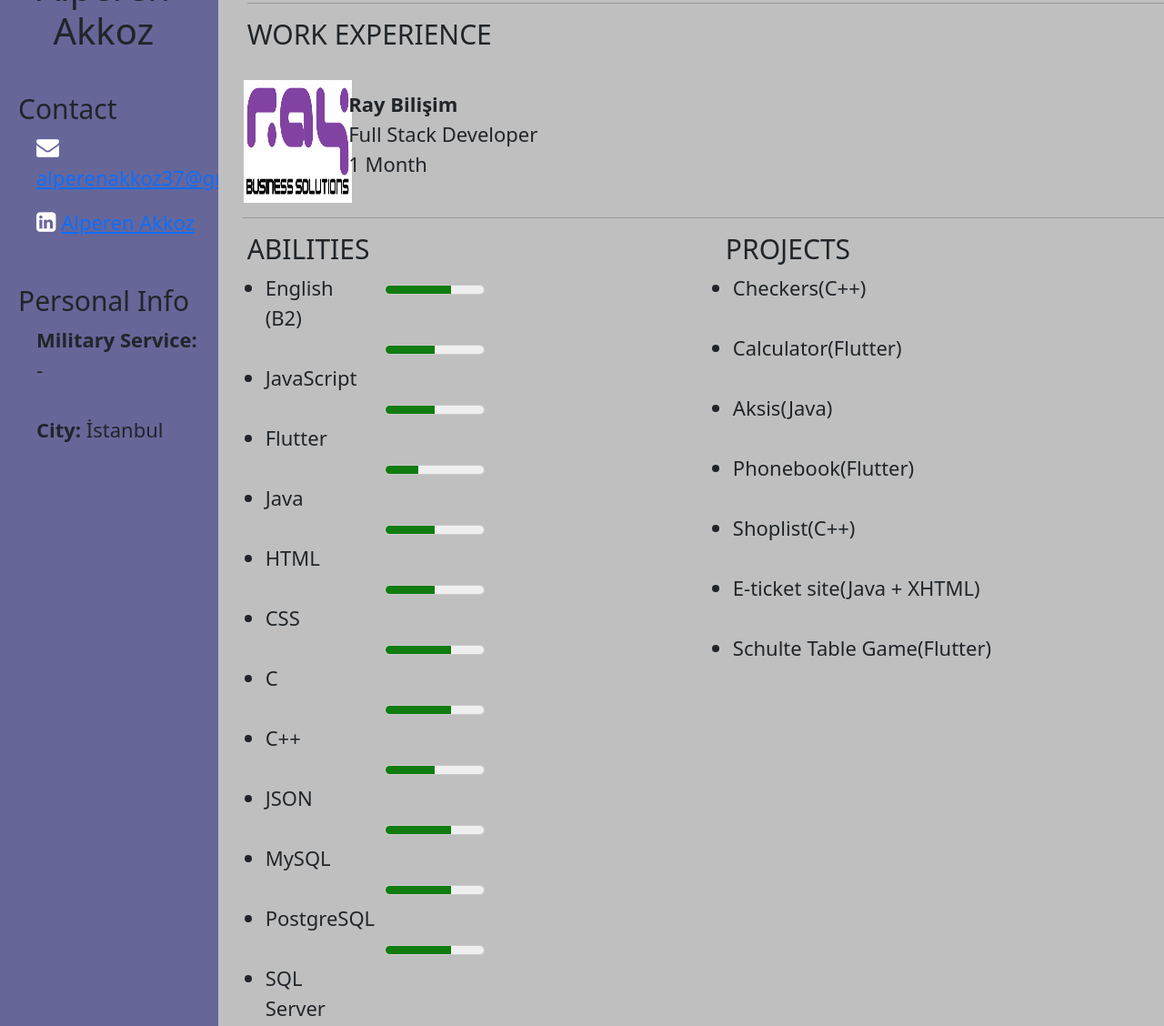
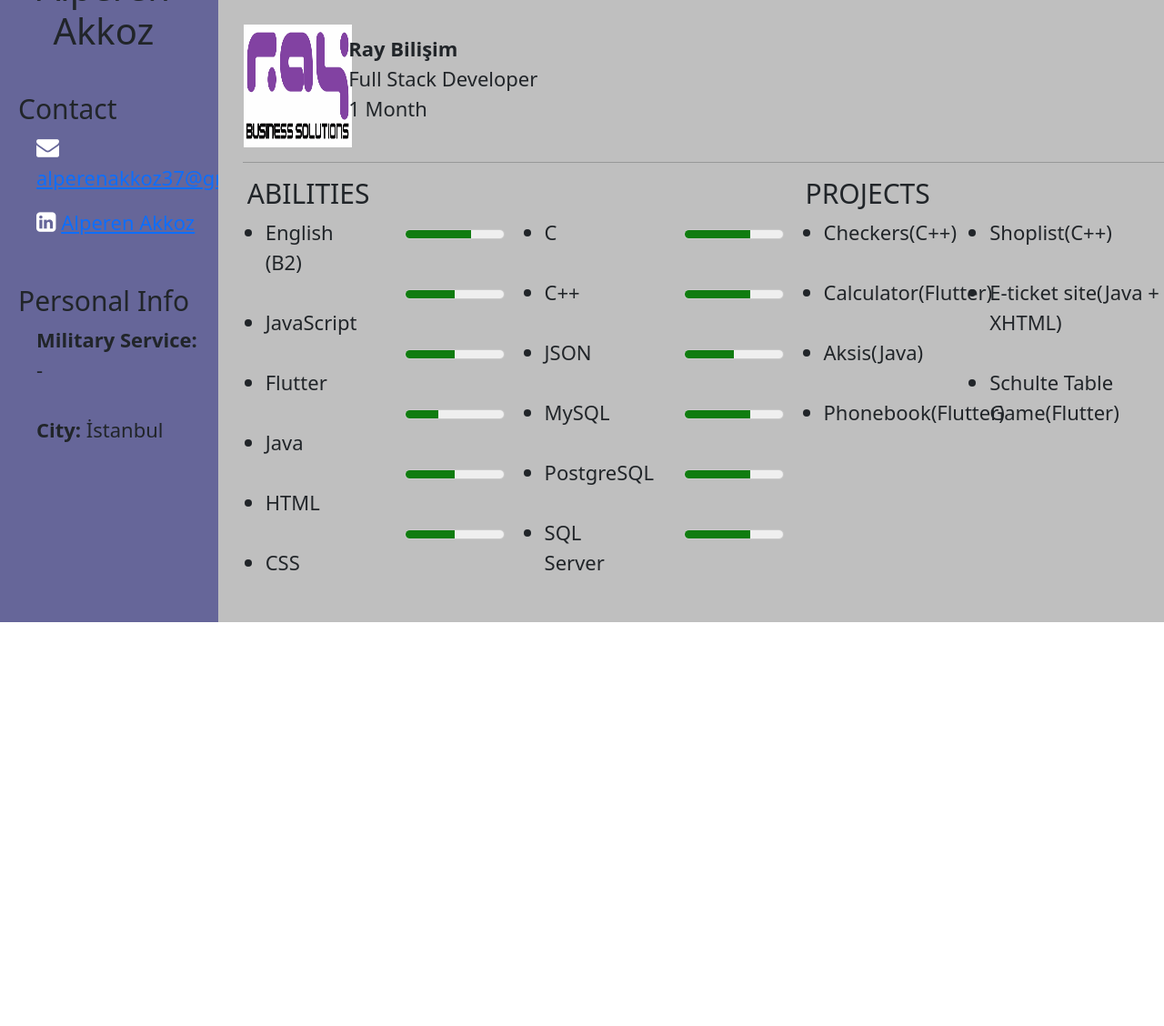
Before and after one commit to alperenakkoz/alperenakkoz.github.io, a plain HTML site: page index.html in a window 1280 px wide. Shown: the part 312-1440 px from the top of the page at 91% size. After the commit the page ends 996 px from the top, so only its background shows below. Drawn offline with nearby package versions, Linux system fonts and the light colour scheme.

Commit message:
Update index.html

```diff
--- a/index.html
+++ b/index.html
@@ -8,9 +8,11 @@
 <link href="https://cdn.jsdelivr.net/npm/bootstrap@5.0.2/dist/css/bootstrap.min.css" rel="stylesheet" integrity="sha384-EVSTQN3/azprG1Anm3QDgpJLIm9Nao0Yz1ztcQTwFspd3yD65VohhpuuCOmLASjC" crossorigin="anonymous">
 
 <style>
-	html, body {
-		margin: 0;
-		overflow-x: hidden;
+
+	body {
+		padding: 0;
+		overflow: hidden;
+
 	}
 
 	p{
@@ -55,8 +57,8 @@
 	</div>
 
 	<div class="col-xl-9" style="width: 80.7%; flex: 0 0 80.7%; max-width: 80.7%; background-color: #bfbfbf;">
-		<h1>ALPEREN AKKOZ</h1>
-		<h2 class="pad"><hr>EDUCATION</h2>
+
+		<h2 class="pad" style="padding-top: 20px;">EDUCATION</h2>
 		<div class="row">
 
 			<div class="col-xl-6">
@@ -108,7 +110,7 @@
 		</div>
 <hr style="margin-left: 15px;">
 		<div class="row">
-				<div class="col-xl-6">
+				<div class="col-xl-7">
 				<h2 class="pad">ABILITIES </h2>
 				<div class="row">
 					<div class="col-xl-3">
@@ -119,6 +121,22 @@
 						<li>Java </li><br>
 						<li>HTML </li><br>
 						<li>CSS </li><br>
+
+					</ul>
+					</div>
+					<div class="col-xl-3">
+					<ul class="pad2" style="list-style-type: none;">
+						<li> <meter value="4" min="0" max="6" id="English"></meter></li><br>
+						<li> <meter value="3" min="0" max="6" id="JavaScript"></meter></li><br>
+						<li> <meter value="3" min="0" max="6" id="Flutter"></meter></li><br>
+						<li> <meter value="2" min="0" max="6" id="Java"></meter></li><br>
+						<li> <meter value="3" min="0" max="6" id="HTML"></meter></li><br>
+						<li> <meter value="3" min="0" max="6" id="CSS"></meter></li><br>
+					</ul>
+					</div>
+					<div class="col-xl-3">
+					<ul class="pad2">
+
 						<li>C </li><br>
 						<li>C++ </li><br>
 						<li>JSON </li><br>
@@ -127,14 +145,8 @@
 						<li>SQL Server</li><br>
 					</ul>
 					</div>
-					<div class="col-xl-9">
+					<div class="col-xl-3">
 					<ul class="pad2" style="list-style-type: none;">
-						<li> <meter value="4" min="0" max="6" id="English"></meter></li><br>
-						<li> <meter value="3" min="0" max="6" id="JavaScript"></meter></li><br>
-						<li> <meter value="3" min="0" max="6" id="Flutter"></meter></li><br>
-						<li> <meter value="2" min="0" max="6" id="Java"></meter></li><br>
-						<li> <meter value="3" min="0" max="6" id="HTML"></meter></li><br>
-						<li> <meter value="3" min="0" max="6" id="CSS"></meter></li><br>
 						<li> <meter value="4" min="0" max="6" id="C"></meter></li><br>
 						<li> <meter value="4" min="0" max="6" id="C++"></meter></li><br>
 						<li> <meter value="3" min="0" max="6" id="JSON"></meter></li><br>
@@ -146,18 +158,26 @@
 					</div>
 				</div>
 
-				<div class="col-xl-6" >
+				<div class="col-xl-5" >
 				<h2 class="pad">PROJECTS </h2>
 				<div class="row">
+
+					<div class="col-xl-5">
 						<ul class="pad2">
 							<li>Checkers(C++)</li><br>
 							<li>Calculator(Flutter)</li><br>
 							<li>Aksis(Java)</li><br>
 							<li>Phonebook(Flutter)</li><br>
+						</ul>
+					</div>
+					<div class="col-xl-7">
+						<ul class="pad2">
 							<li>Shoplist(C++)</li><br>
 							<li>E-ticket site(Java + XHTML)</li><br>
 							<li>Schulte Table Game(Flutter)</li><br>
 						</ul>
+					</div>
+
 
 					</div>
 				</div>
```
Lines whose indentation alone changed are shown as unchanged.
